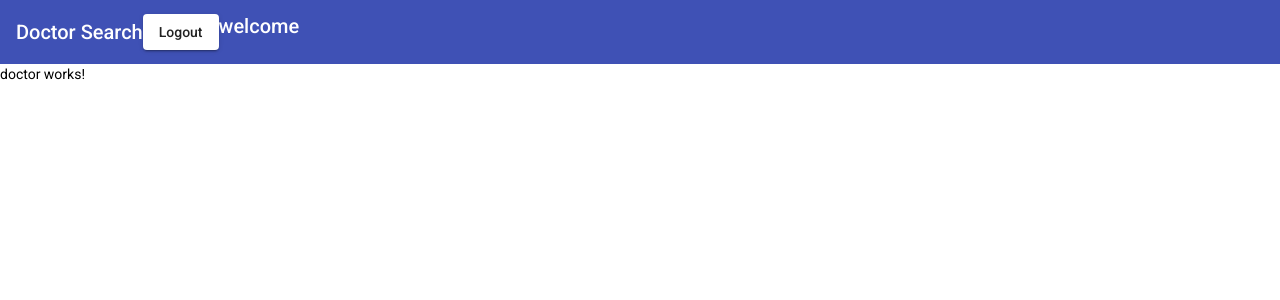
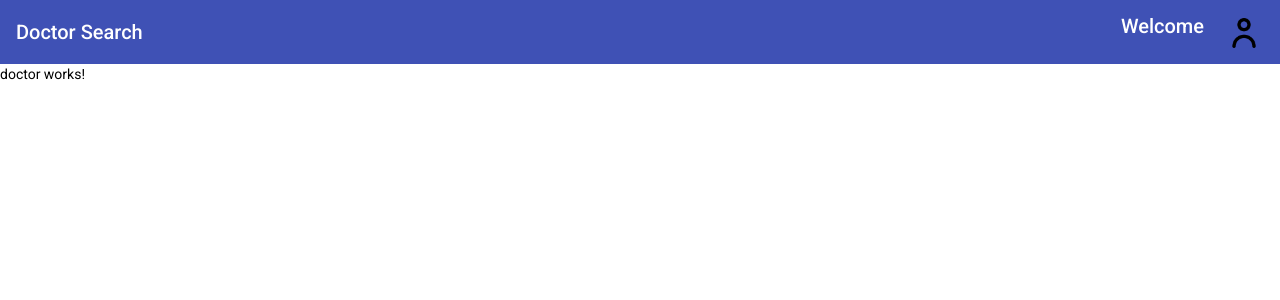
Before and after one commit to oliver-anh-nguyen/angular_nodejs_mongodb_find-doctor, an Angular app in the folder frontend/FindDoctor/: page /doctor in a window 1280 px wide. Shown: the top 300 px of the page. Built offline with nearby package versions, Linux system fonts and the light colour scheme; sample sign-in values are in the browser's storage.

Commit message:
fe: show top header with left and right contents

```diff
--- a/frontend/FindDoctor/src/app/app.component.css
+++ b/frontend/FindDoctor/src/app/app.component.css
@@ -0,0 +1,16 @@
+.between-spacer {
+  flex: 1 1 auto;
+}
+
+.welcome-text {
+  margin-right: 20px;
+}
+
+.profile-image {
+  width: 40px;
+  height: 40px;
+}
+
+.clip-circle {
+  clip-path: circle(20px at center);
+}
--- a/frontend/FindDoctor/src/app/app.component.html
+++ b/frontend/FindDoctor/src/app/app.component.html
@@ -1,6 +1,10 @@
 <mat-toolbar color="primary">
   <span>Doctor Search</span>
-  <button mat-raised-button (click)="logout()" *ngIf="isLoggedIn">Logout</button>
-  <p *ngIf="isLoggedIn">welcome {{username}}</p>
+  <span class="between-spacer"></span>
+  <p class="welcome-text" *ngIf="isLoggedIn">Welcome {{username}}</p>
+  <button mat-icon-button color="image" (click)="logout()" *ngIf="isLoggedIn" >
+    <img class="profile-image clip-circle" [src]="avatarUrl" alt="Person" />
+  </button>
+
 </mat-toolbar>
 <router-outlet></router-outlet>
--- a/frontend/FindDoctor/src/app/app.component.ts
+++ b/frontend/FindDoctor/src/app/app.component.ts
@@ -12,11 +12,19 @@ export class AppComponent implements OnDestroy {
   isLoggedIn: boolean = false;
   sub!: Subscription;
   username: string = '';
+  DEFAULT_AVATAR_URL = '../assets/images/person-black-icon.png';
+  avatarUrl = '';
   constructor(private userService: UserService, private router: Router) {
     this.sub = this.userService.userState$.subscribe(userState => {
+      console.log(userState)
       if (userState.token) {
         this.isLoggedIn = true
         this.username = this.userService.getUserState()?.fullname as string;
+        this.avatarUrl = this.userService.getUserState()?.avatarurl as string;
+        console.log(this.avatarUrl);
+        if (!this.avatarUrl || this.avatarUrl.trim().length === 0) {
+          this.avatarUrl = this.DEFAULT_AVATAR_URL;
+        }
       } else {
         this.isLoggedIn = false;
       }
```
Also changed, not shown: frontend/FindDoctor/src/assets/images/person-black-icon.png (added), frontend/FindDoctor/src/assets/images/person-icon.png (added).
